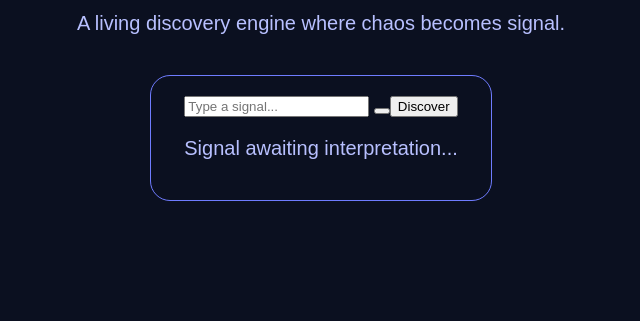
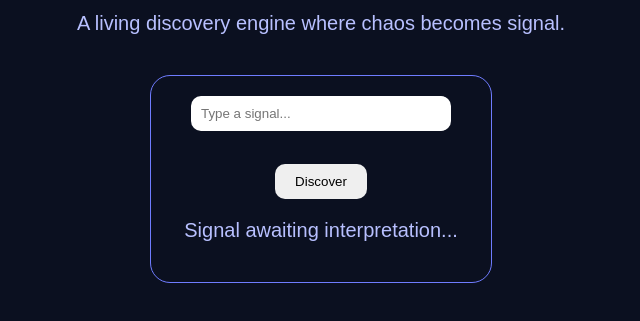
Before and after one commit to twilightantlers/discovery-engine, a plain HTML site: page index.html in a window 1280 px wide. Shown: the part 221-542 px from the top of the page, without its empty margins (319-959 px from the left). Drawn offline with Linux system fonts and the light colour scheme.

Commit message:
Update index.html

```diff
--- a/index.html
+++ b/index.html
@@ -1,5 +1,6 @@
 <!DOCTYPE html>
 <html>
+
 <head>
   <title>The Great Beyond</title>
 
@@ -30,6 +31,21 @@
       margin-left: auto;
       margin-right: auto;
     }
+
+    input {
+      padding: 10px;
+      width: 80%;
+      border-radius: 10px;
+      border: none;
+      margin-bottom: 15px;
+    }
+
+    button {
+      padding: 10px 20px;
+      border-radius: 10px;
+      border: none;
+      cursor: pointer;
+    }
   </style>
 </head>
 
@@ -42,17 +58,28 @@
   </p>
 
   <div class="portal">
+
     <input placeholder="Type a signal..." />
 
-<button><button onclick="discover()">Discover</button></button>
-<script>
-  function discover() {
-    const result = document.getElementById("result");
-    result.innerText = "Signal detected. Opening discovery path...";
-  }
-</script>
-<p><p id="result">Signal awaiting interpretation...</p></p>
+    <br><br>
+
+    <button onclick="discover()">Discover</button>
+
+    <p id="result">
+      Signal awaiting interpretation...
+    </p>
+
   </div>
 
+  <script>
+    function discover() {
+      const result = document.getElementById("result");
+
+      result.innerText =
+        "Signal detected. Opening discovery path...";
+    }
+  </script>
+
 </body>
+
 </html>
```
